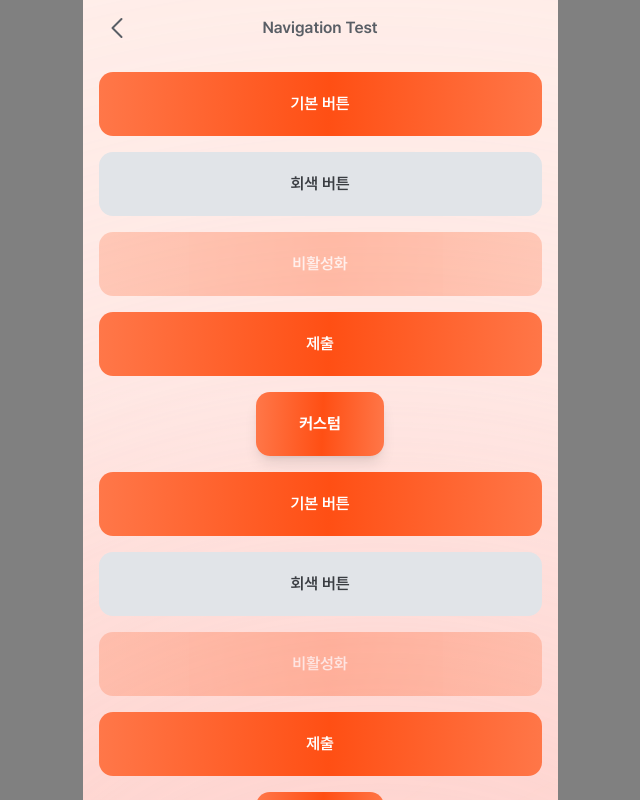
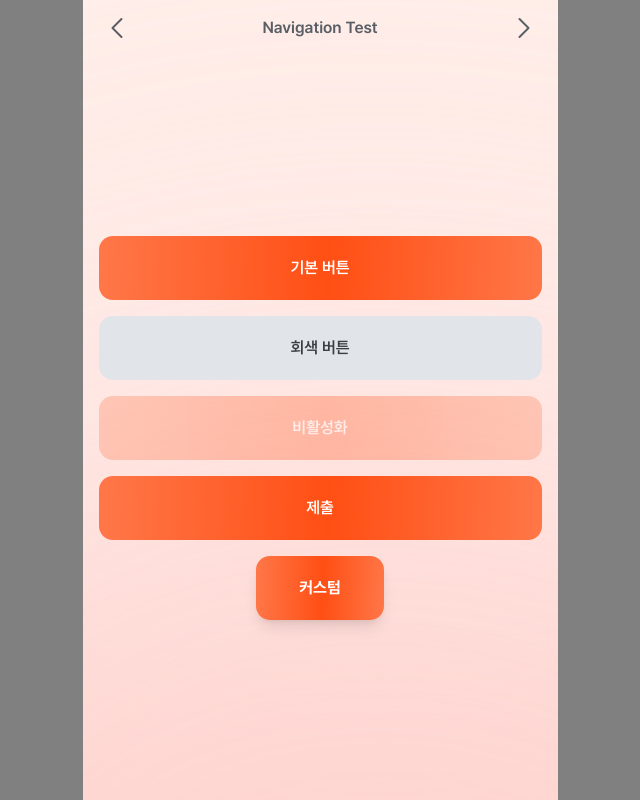
Before and after one commit to depromeet/17th-team3-Web, a Next.js app: page /any/ui-test in a window 1280 px wide. Shown: the top 800 px of the page, without its empty margins (320-960 px from the left). Built offline with nearby package versions, Linux system fonts and the light colour scheme.

Commit message:
[Fix] TopNavigation 컴포넌트의 클래스 수정 및 ButtonTestPage에서 불필요한 버튼 제거

```diff
--- a/src/app/_components/ui/TopNavigation.tsx
+++ b/src/app/_components/ui/TopNavigation.tsx
@@ -70,7 +70,7 @@ const TopNavigation = ({
     <>
       <div
         className={cn(
-          'sticky top-0 z-10 flex w-full max-w-[475px] shrink-0 items-center justify-between gap-2.5 bg-inherit px-4 py-2.5 text-neutral-1200',
+          'sticky top-0 z-10 flex w-full shrink-0 items-center justify-between gap-2.5 bg-inherit px-4 py-2.5 text-neutral-1200',
           className
         )}
       >
--- a/src/app/any/ui-test/page.tsx
+++ b/src/app/any/ui-test/page.tsx
@@ -8,38 +8,15 @@ import TopNavigation from '@/app/_components/ui/TopNavigation';
 const ButtonTestPage = () => {
   const router = useRouter();
   return (
-    <div className="flex flex-col" style={{ backgroundImage: 'url(/images/mobileBackground.svg)' }}>
+    <div
+      className="flex flex-1 flex-col"
+      style={{ backgroundImage: 'url(/images/mobileBackground.svg)' }}
+    >
       {/* TopNavigation 예시 */}
-      <TopNavigation title="Navigation Test" showBackButton onLeftClick={() => router.back()} />
+      <TopNavigation title="Navigation Test" showBackButton showNextButton />
 
       <div className="flex w-full flex-1 flex-col items-center justify-center gap-4 p-4">
         {/* 기본 사용 */}
-        <Button>기본 버튼</Button>
-        {/* 테마 변경 */}
-        <Button theme="gray">회색 버튼</Button>
-        {/* 상태 변경 */}
-        <Button status="disabled">비활성화</Button>
-        {/* HTML 속성 사용 */}
-        <Button type="submit" onClick={() => alert('클릭됨!')}>
-          제출
-        </Button>
-        {/* 커스텀 스타일 */}
-        <Button className="max-w-32 bg-blue-500 font-bold text-white shadow-lg active:bg-blue-600">
-          커스텀
-        </Button>{' '}
-        <Button>기본 버튼</Button>
-        {/* 테마 변경 */}
-        <Button theme="gray">회색 버튼</Button>
-        {/* 상태 변경 */}
-        <Button status="disabled">비활성화</Button>
-        {/* HTML 속성 사용 */}
-        <Button type="submit" onClick={() => alert('클릭됨!')}>
-          제출
-        </Button>
-        {/* 커스텀 스타일 */}
-        <Button className="max-w-32 bg-blue-500 font-bold text-white shadow-lg active:bg-blue-600">
-          커스텀
-        </Button>{' '}
         <Button>기본 버튼</Button>
         {/* 테마 변경 */}
         <Button theme="gray">회색 버튼</Button>
```
